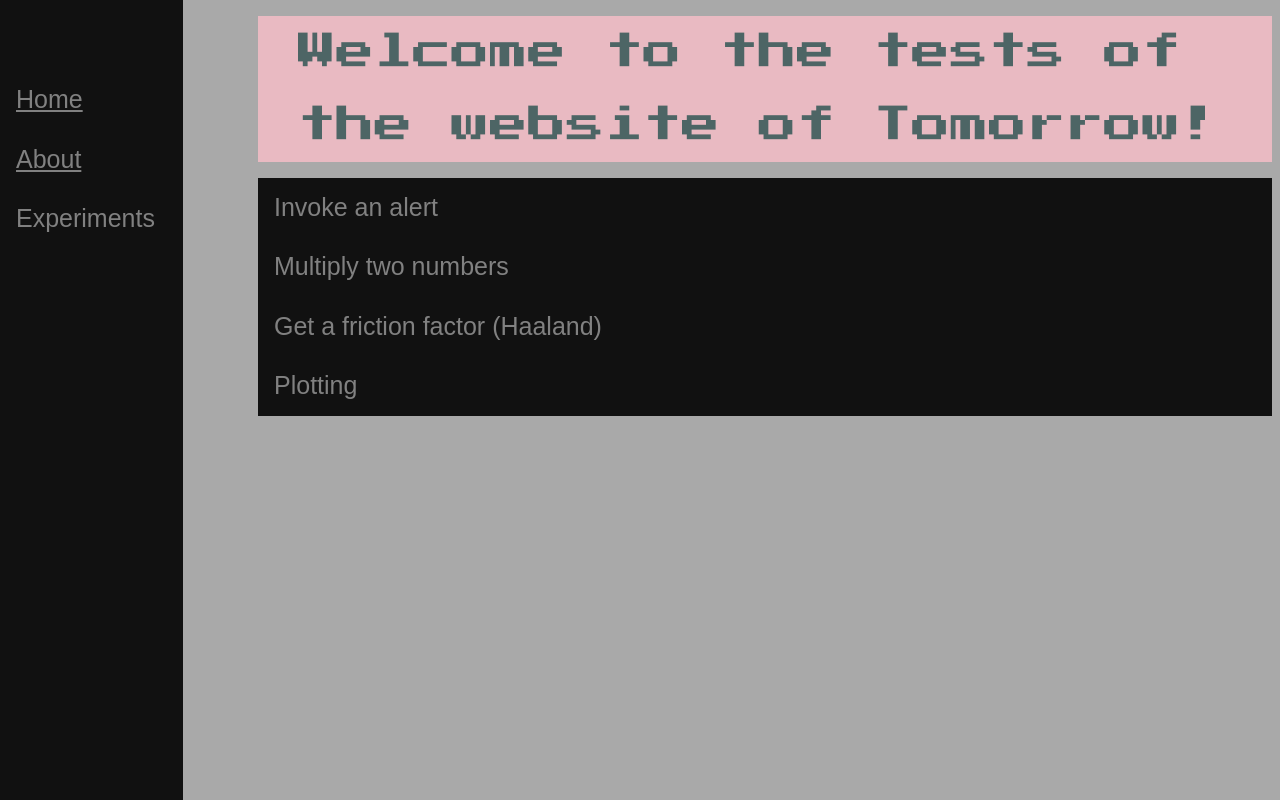
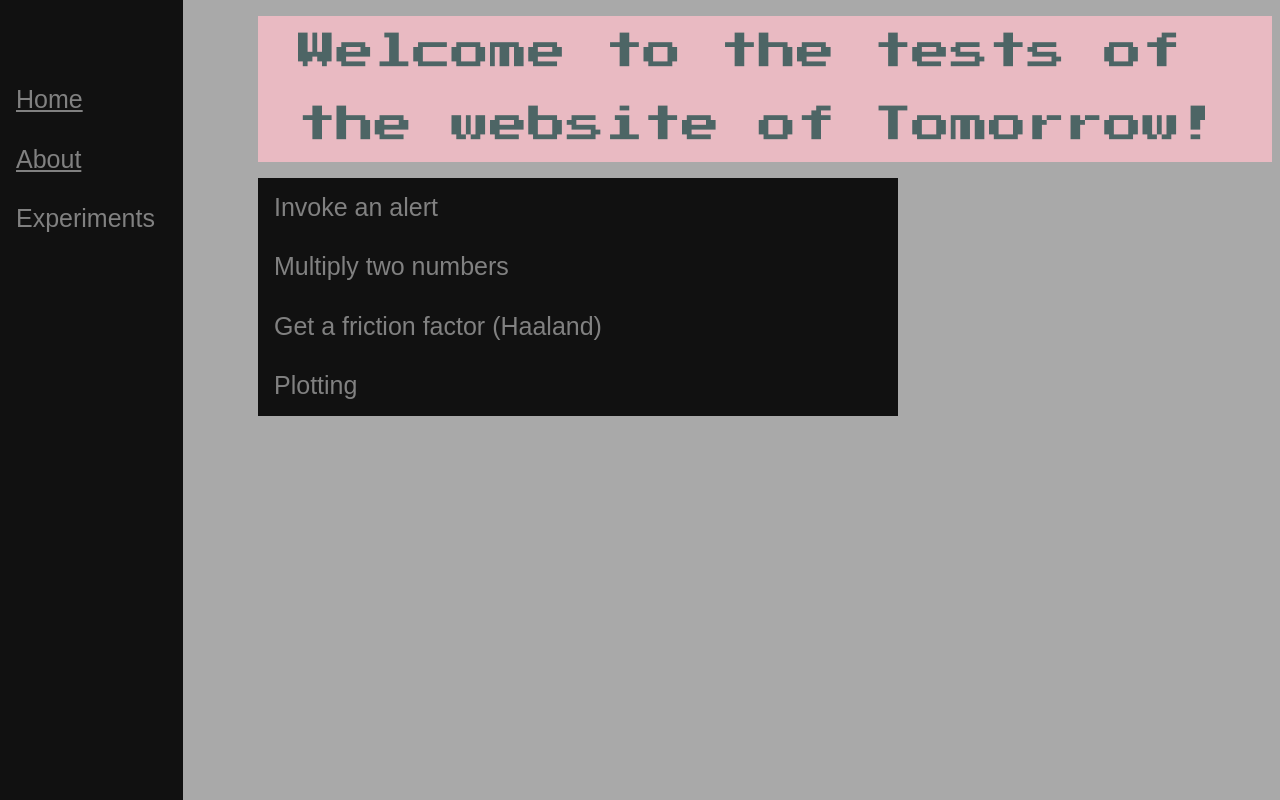
Before and after one commit to Lungman/Lungman.github.io, a plain HTML site: page experiments.html in a window 1280 px wide. Drawn offline with nearby package versions, Linux system fonts and the light colour scheme.

Commit message:
Update experiments.html

```diff
--- a/experiments.html
+++ b/experiments.html
@@ -31,7 +31,7 @@ $(function(){
 });
 </script>
 
-<div style="width=50vw;">
+<div style="width:50vw;">
   <details>
     <summary>Invoke an alert</summary>
   <input type="button" onclick="alarmo()" value ="button">
```
